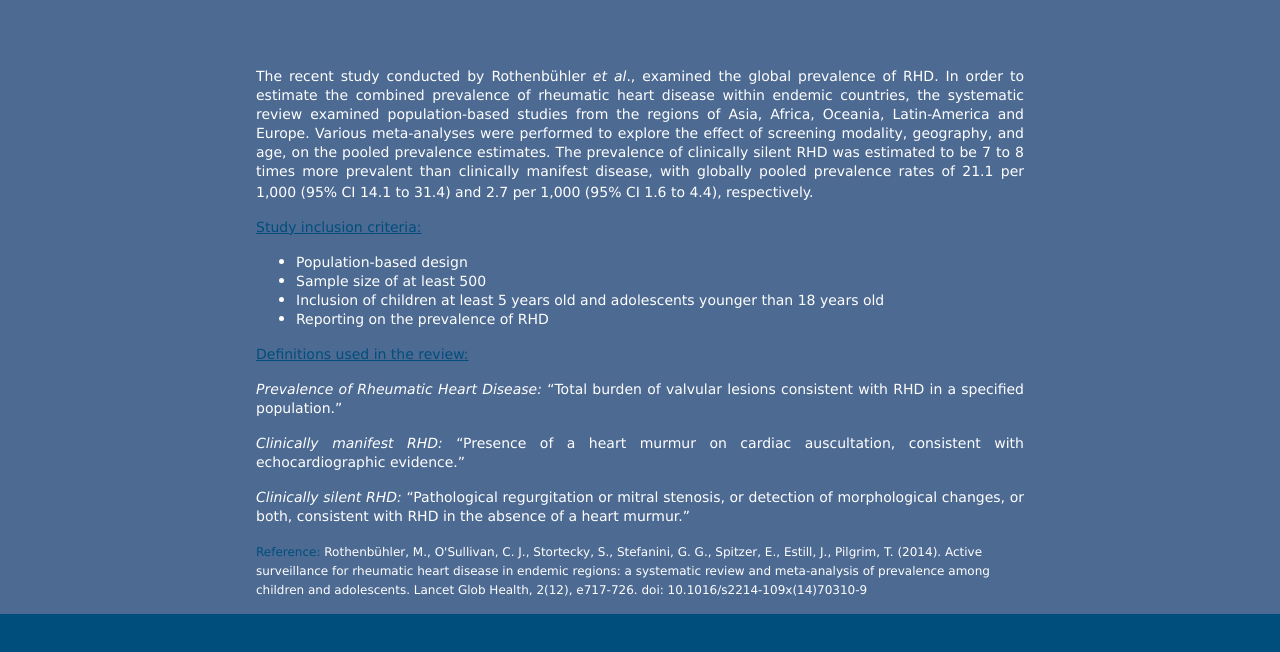
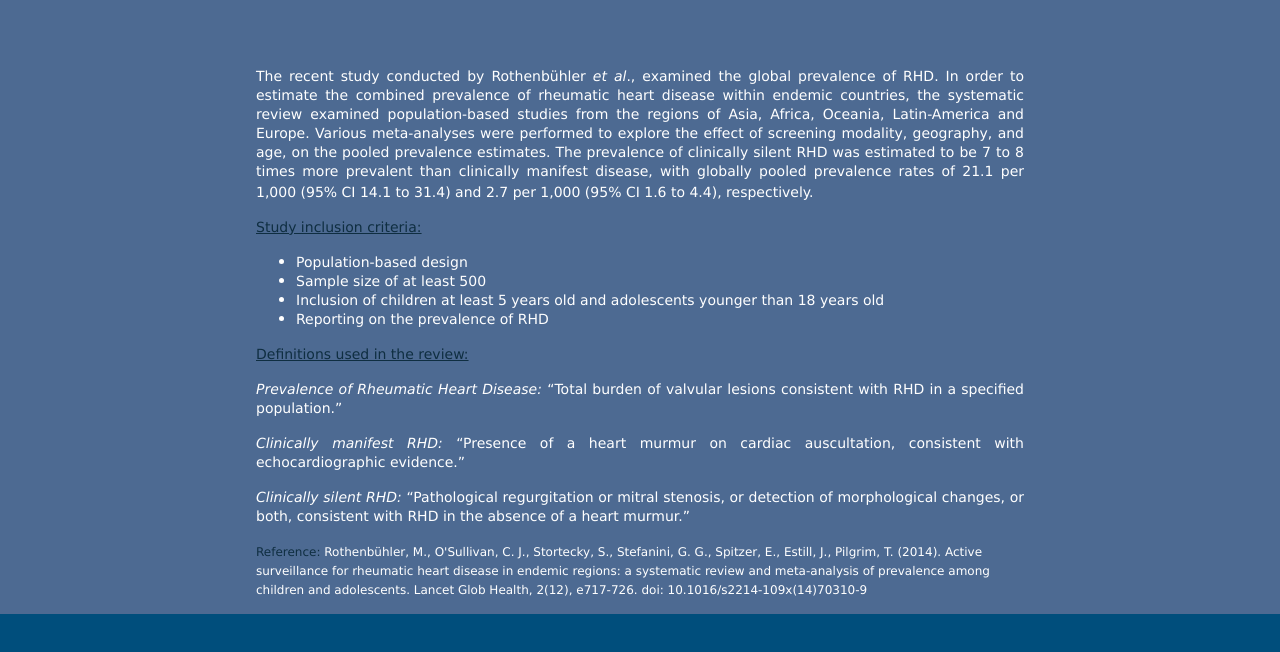
Before and after one commit to rhdatlas/roth, a plain HTML site: page index.html in a window 1280 px wide. Drawn offline with Linux system fonts and the light colour scheme.

Commit message:
Update index.html

```diff
--- a/index.html
+++ b/index.html
@@ -54,7 +54,7 @@
 
     a{
     	text-decoration:none;
-    	color:#004E7C;
+    	color:#0F2E41;
     }
 
     </style>
@@ -67,7 +67,7 @@
           <p style="text-align:justify" tabindex="0"><span style="font-size:14px">The recent study conducted by Rothenb&uuml;hler <em>et al</em>., examined the global prevalence of RHD. In order to estimate the combined prevalence of rheumatic heart disease within endemic countries, the systematic review examined population-based studies from the regions of Asia, Africa, Oceania, Latin-America and Europe. Various meta-analyses were performed to explore the effect of screening modality, geography, and age, on the pooled prevalence estimates. The prevalence of clinically silent RHD was estimated to be 7 to 8 times more prevalent than clinically manifest disease, with globally pooled prevalence rates of 21.1 per 1,000 (95% CI 14.1 to 31.4) and 2.7 per 1,000 (95% CI 1.6 to 4.4), respectively.<strong><sup> </sup></strong></span></p>
 
 
-<p class="MsoNormal" style="text-align:justify" tabindex="0"><span style="font-size:14px; color:#004E7C;"><u>Study inclusion criteria:</u></span></p>
+<p class="MsoNormal" style="text-align:justify" tabindex="0"><span style="font-size:14px; color:#0F2E41;"><u>Study inclusion criteria:</u></span></p>
 <ul tabindex="0">
 	<li class="MsoListParagraphCxSpFirst" style="text-align:justify"><span style="font-size:14px">Population-based design</span></li>
 	<li class="MsoListParagraphCxSpFirst" style="text-align:justify"><span style="font-size:14px">Sample size of at least 500</span></li>
@@ -76,7 +76,7 @@
 </ul>
 
 
-<p tabindex="0"><span style="font-size:14px; color:#004E7C;"><u>Definitions used in the review:</u></span></p>
+<p tabindex="0"><span style="font-size:14px; color:#0F2E41;"><u>Definitions used in the review:</u></span></p>
 
 <p class="MsoNormal" style="text-align:justify" tabindex="0"><span style="font-size:14px"><em>Prevalence of Rheumatic Heart Disease: </em></span>
 
```
